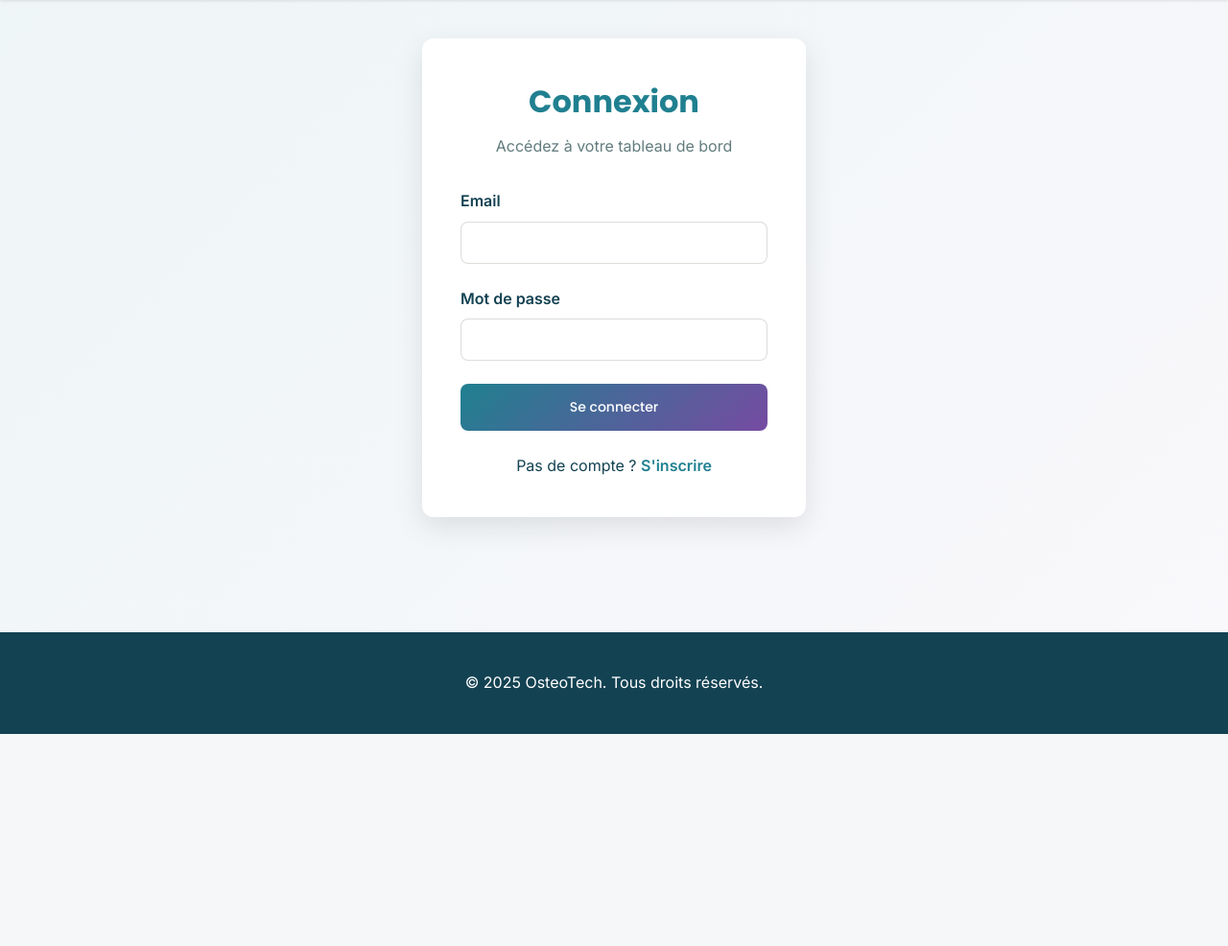
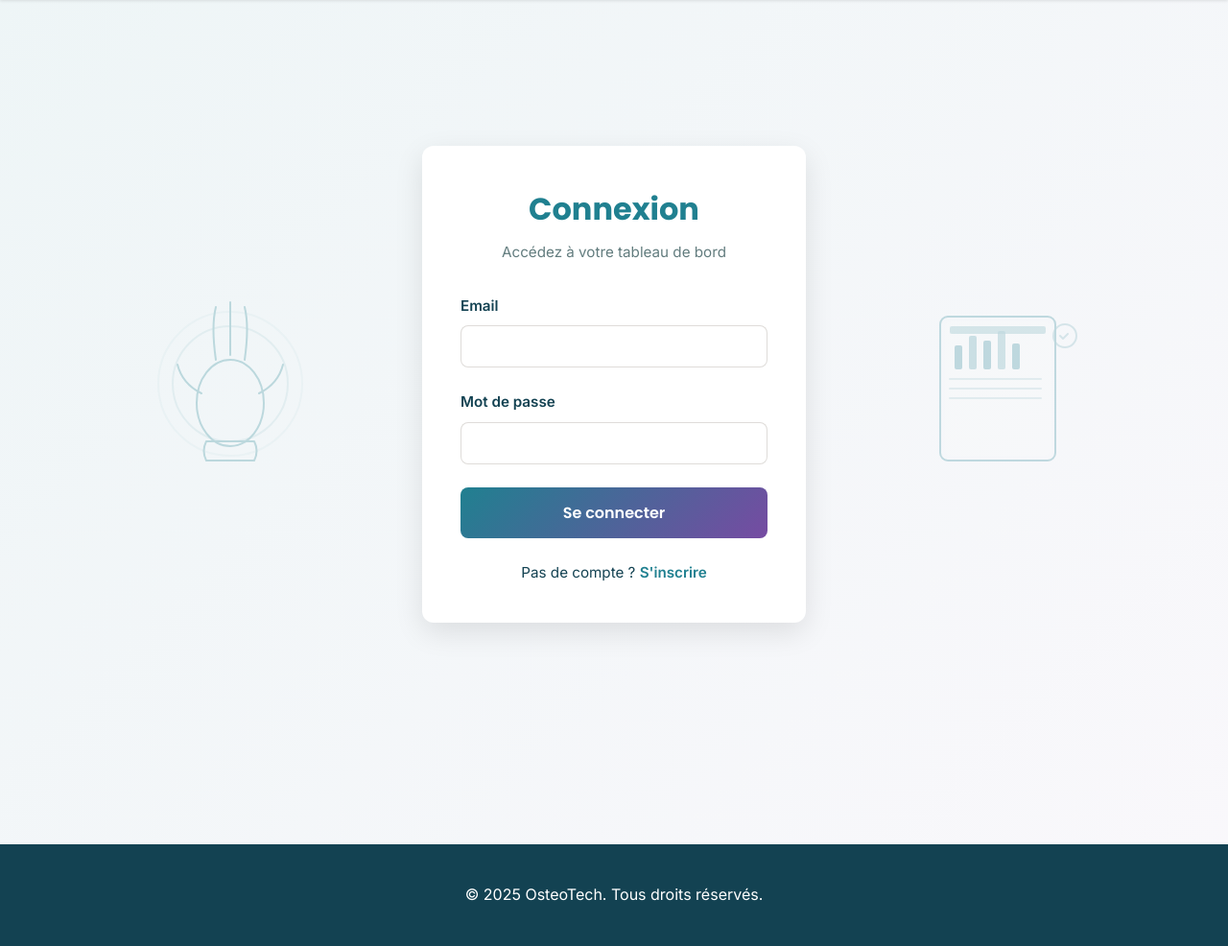
Before and after one commit to Osteo8420/Osteotech, a Flask app: page /login in a window 1280 px wide. Shown: the part 79-1065 px from the top of the page at 96% size. Before the commit the page ends 844 px from the top, so only its background shows below. Run offline with Flask 3, Linux system fonts and the light colour scheme; some libraries are stand-ins or nearby versions.

Commit message:
modification D.A loginhtml

```diff
--- a/templates/login.html
+++ b/templates/login.html
@@ -1,32 +1,264 @@
 {% extends "base.html" %}
+
 {% block title %}Connexion - OsteoTech{% endblock %}
+
 {% block content %}
-<div style="max-width: 400px; margin: 0 auto; background: var(--color-surface); border-radius: 12px; padding: 2.5rem; box-shadow: var(--shadow-lg);">
-    <div style="text-align: center; margin-bottom: 2rem;">
-        <h1 style="font-family: 'Poppins', sans-serif; font-size: 2rem; color: var(--color-primary); margin-bottom: 0.5rem;">Connexion</h1>
-        <p style="color: var(--color-text-secondary);">Accédez à votre tableau de bord</p>
+<style>
+    .login-wrapper {
+        display: grid;
+        grid-template-columns: 1fr 400px 1fr;
+        gap: 40px;
+        align-items: center;
+        min-height: calc(100vh - 80px);
+        max-width: 1200px;
+        margin: 0 auto;
+        padding: 40px 20px;
+    }
+
+    .login-illustration {
+        display: flex;
+        justify-content: center;
+        align-items: center;
+        opacity: 0.25;
+    }
+
+    .login-illustration svg {
+        width: 100%;
+        max-width: 200px;
+        height: auto;
+    }
+
+    .login-form-container {
+        background: var(--color-surface);
+        border-radius: 12px;
+        padding: 2.5rem;
+        box-shadow: var(--shadow-lg);
+        width: 100%;
+        max-width: 400px;
+        margin: 0 auto;
+    }
+
+    .login-form-container h1 {
+        font-family: Poppins, sans-serif;
+        font-size: 2rem;
+        color: var(--color-primary);
+        margin-bottom: 0.5rem;
+        text-align: center;
+    }
+
+    .login-form-container p {
+        color: var(--color-text-secondary);
+        text-align: center;
+        margin-bottom: 2rem;
+        font-size: 0.95rem;
+    }
+
+    .error-message {
+        color: #c01530;
+        background: #fef2f2;
+        padding: 0.75rem 1rem;
+        border-radius: 8px;
+        margin-bottom: 1.5rem;
+        border-left: 4px solid #c01530;
+        font-size: 0.95rem;
+    }
+
+    .form-group {
+        margin-bottom: 1.5rem;
+    }
+
+    .form-group label {
+        display: block;
+        margin-bottom: 0.5rem;
+        font-weight: 600;
+        color: var(--color-text);
+        font-size: 0.95rem;
+    }
+
+    .form-group input {
+        width: 100%;
+        padding: 0.75rem 1rem;
+        border: 1px solid var(--color-border);
+        border-radius: 8px;
+        font-size: 1rem;
+        transition: all 0.3s ease;
+    }
+
+    .form-group input:focus {
+        border-color: var(--color-primary);
+        outline: 2px solid var(--color-primary);
+        outline-offset: 0;
+    }
+
+    .login-form-container button {
+        width: 100%;
+        padding: 0.875rem;
+        background: linear-gradient(135deg, var(--color-primary), var(--color-secondary));
+        color: white;
+        border: none;
+        border-radius: 8px;
+        font-size: 1rem;
+        font-weight: 600;
+        cursor: pointer;
+        transition: all 0.3s ease;
+        font-family: Poppins, sans-serif;
+    }
+
+    .login-form-container button:hover {
+        box-shadow: var(--shadow-lg);
+        transform: translateY(-2px);
+    }
+
+    .login-signup-link {
+        text-align: center;
+        margin-top: 1.5rem;
+        font-size: 0.95rem;
+    }
+
+    .login-signup-link a {
+        color: var(--color-primary);
+        text-decoration: none;
+        font-weight: 600;
+    }
+
+    .login-signup-link a:hover {
+        text-decoration: underline;
+    }
+
+    @media (max-width: 1024px) {
+        .login-wrapper {
+            grid-template-columns: 1fr;
+            gap: 30px;
+        }
+
+        .login-illustration {
+            display: none;
+        }
+
+        .login-form-container {
+            margin: 0 auto;
+        }
+    }
+
+    @media (max-width: 768px) {
+        .login-wrapper {
+            padding: 20px 20px;
+        }
+
+        .login-form-container {
+            padding: 2rem;
+        }
+
+        .login-form-container h1 {
+            font-size: 1.75rem;
+        }
+    }
+</style>
+
+<div class="login-wrapper">
+    <!-- Illustration Gauche: Main Ostéopathe -->
+    <div class="login-illustration">
+        <svg viewBox="0 0 200 200" xmlns="http://www.w3.org/2000/svg">
+            <!-- Hand/Osteo illustration -->
+            <defs>
+                <style>
+                    .osteo-stroke { stroke: var(--color-primary); stroke-width: 2; fill: none; stroke-linecap: round; stroke-linejoin: round; }
+                    .osteo-fill { fill: var(--color-primary); }
+                </style>
+            </defs>
+
+            <!-- Palm -->
+            <ellipse cx="100" cy="120" rx="35" ry="45" class="osteo-stroke"/>
+
+            <!-- Thumb -->
+            <path d="M 70 110 Q 50 100 45 80" class="osteo-stroke"/>
+
+            <!-- Index -->
+            <path d="M 85 75 Q 80 40 85 20" class="osteo-stroke"/>
+
+            <!-- Middle -->
+            <path d="M 100 70 Q 100 35 100 15" class="osteo-stroke"/>
+
+            <!-- Ring -->
+            <path d="M 115 75 Q 120 40 115 20" class="osteo-stroke"/>
+
+            <!-- Pinky -->
+            <path d="M 130 110 Q 150 100 155 80" class="osteo-stroke"/>
+
+            <!-- Wrist -->
+            <path d="M 75 160 L 125 160 Q 130 170 125 180 L 75 180 Q 70 170 75 160" class="osteo-stroke"/>
+
+            <!-- Healing glow circles -->
+            <circle cx="100" cy="100" r="60" class="osteo-stroke" opacity="0.3"/>
+            <circle cx="100" cy="100" r="75" class="osteo-stroke" opacity="0.15"/>
+        </svg>
     </div>
 
-    {% if error %}
-        <div style="color: #c01530; background: #fef2f2; padding: 0.75rem 1rem; border-radius: 8px; margin-bottom: 1.5rem; border-left: 4px solid #c01530; font-size: 0.95rem;">
-            {{ error }}
+    <!-- Formulaire Connexion -->
+    <div class="login-form-container">
+        <h1>Connexion</h1>
+        <p>Accédez à votre tableau de bord</p>
+
+        {% if error %}
+        <div class="error-message">{{ error }}</div>
+        {% endif %}
+
+        <form method="POST">
+            <div class="form-group">
+                <label for="email">Email</label>
+                <input type="email" name="email" id="email" required>
+            </div>
+
+            <div class="form-group">
+                <label for="password">Mot de passe</label>
+                <input type="password" name="password" id="password" required>
+            </div>
+
+            <button type="submit">Se connecter</button>
+        </form>
+
+        <div class="login-signup-link">
+            Pas de compte ? <a href="/register">S'inscrire</a>
         </div>
-    {% endif %}
+    </div>
 
-    <form method="POST">
-        <div style="margin-bottom: 1.5rem;">
-            <label style="display: block; margin-bottom: 0.5rem; font-weight: 600; color: var(--color-text);">Email</label>
-            <input type="email" name="email" required style="width: 100%; padding: 0.75rem 1rem; border: 1px solid var(--color-border); border-radius: 8px; font-size: 1rem; transition: all 0.3s ease;">
-        </div>
-        <div style="margin-bottom: 1.5rem;">
-            <label style="display: block; margin-bottom: 0.5rem; font-weight: 600; color: var(--color-text);">Mot de passe</label>
-            <input type="password" name="password" required style="width: 100%; padding: 0.75rem 1rem; border: 1px solid var(--color-border); border-radius: 8px; font-size: 1rem; transition: all 0.3s ease;">
-        </div>
-        <button type="submit" class="btn btn--primary" style="width: 100%; padding: 0.875rem;">Se connecter</button>
-    </form>
+    <!-- Illustration Droite: Dashboard -->
+    <div class="login-illustration">
+        <svg viewBox="0 0 200 200" xmlns="http://www.w3.org/2000/svg">
+            <!-- Dashboard/Tablet illustration -->
+            <defs>
+                <style>
+                    .dashboard-stroke { stroke: var(--color-primary); stroke-width: 2; fill: none; stroke-linecap: round; stroke-linejoin: round; }
+                    .dashboard-fill { fill: var(--color-primary); }
+                </style>
+            </defs>
 
-    <div style="text-align: center; margin-top: 1.5rem;">
-        Pas de compte ? <a href="/register" style="color: var(--color-primary); text-decoration: none; font-weight: 600;">S'inscrire</a>
+            <!-- Tablet frame -->
+            <rect x="40" y="30" width="120" height="150" rx="8" class="dashboard-stroke"/>
+
+            <!-- Screen -->
+            <rect x="45" y="35" width="110" height="140" rx="6" fill="var(--color-bg)" opacity="0.5"/>
+
+            <!-- Top bar -->
+            <rect x="50" y="40" width="100" height="8" rx="2" class="dashboard-fill" opacity="0.6"/>
+
+            <!-- Chart bars -->
+            <rect x="55" y="60" width="8" height="25" rx="2" class="dashboard-fill"/>
+            <rect x="70" y="50" width="8" height="35" rx="2" class="dashboard-fill" opacity="0.8"/>
+            <rect x="85" y="55" width="8" height="30" rx="2" class="dashboard-fill"/>
+            <rect x="100" y="45" width="8" height="40" rx="2" class="dashboard-fill" opacity="0.7"/>
+            <rect x="115" y="58" width="8" height="27" rx="2" class="dashboard-fill"/>
+
+            <!-- Data lines -->
+            <line x1="50" y1="95" x2="145" y2="95" class="dashboard-stroke" opacity="0.4"/>
+            <line x1="50" y1="105" x2="145" y2="105" class="dashboard-stroke" opacity="0.4"/>
+            <line x1="50" y1="115" x2="145" y2="115" class="dashboard-stroke" opacity="0.4"/>
+
+            <!-- Check mark -->
+            <circle cx="170" cy="50" r="12" class="dashboard-stroke" opacity="0.6"/>
+            <path d="M 165 50 L 168 53 L 173 48" class="dashboard-stroke" opacity="0.6"/>
+        </svg>
     </div>
 </div>
+
 {% endblock %}
```
